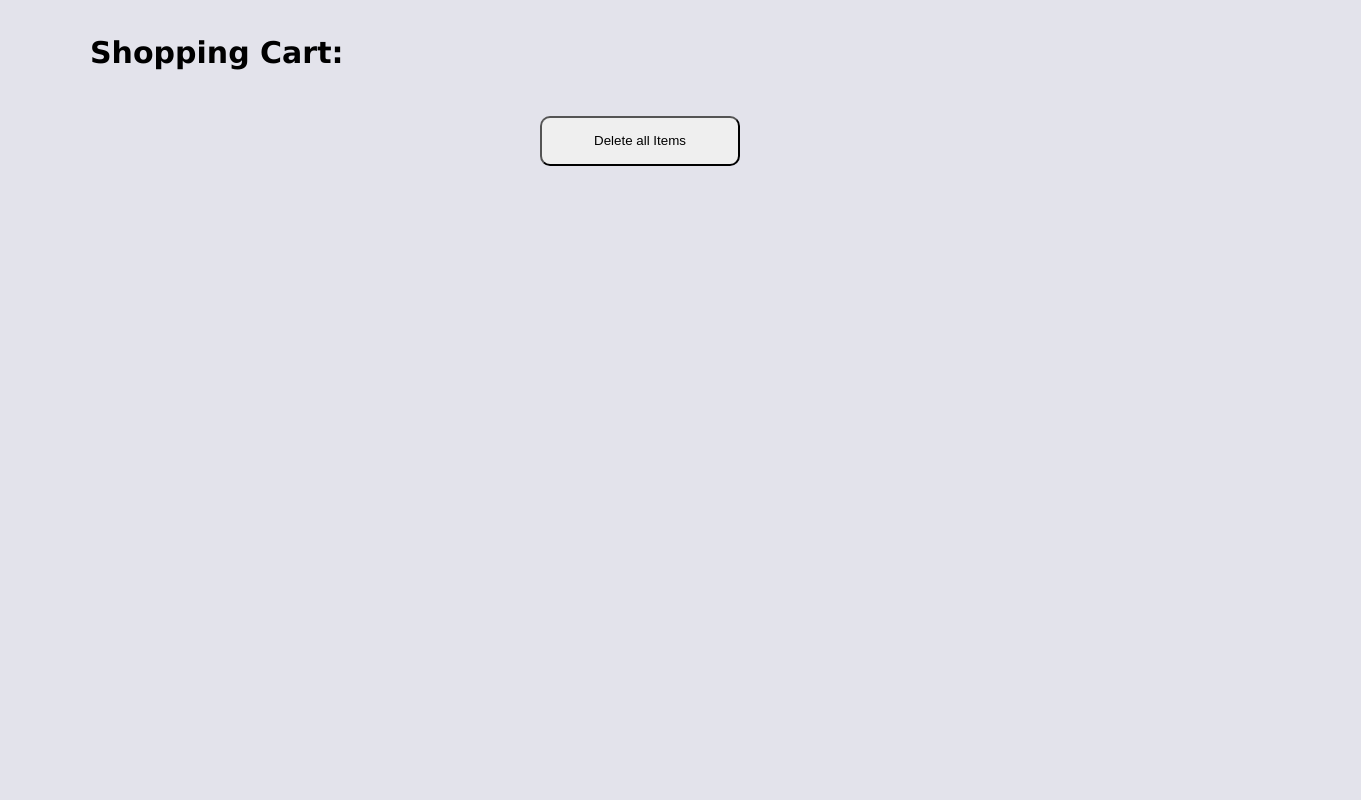
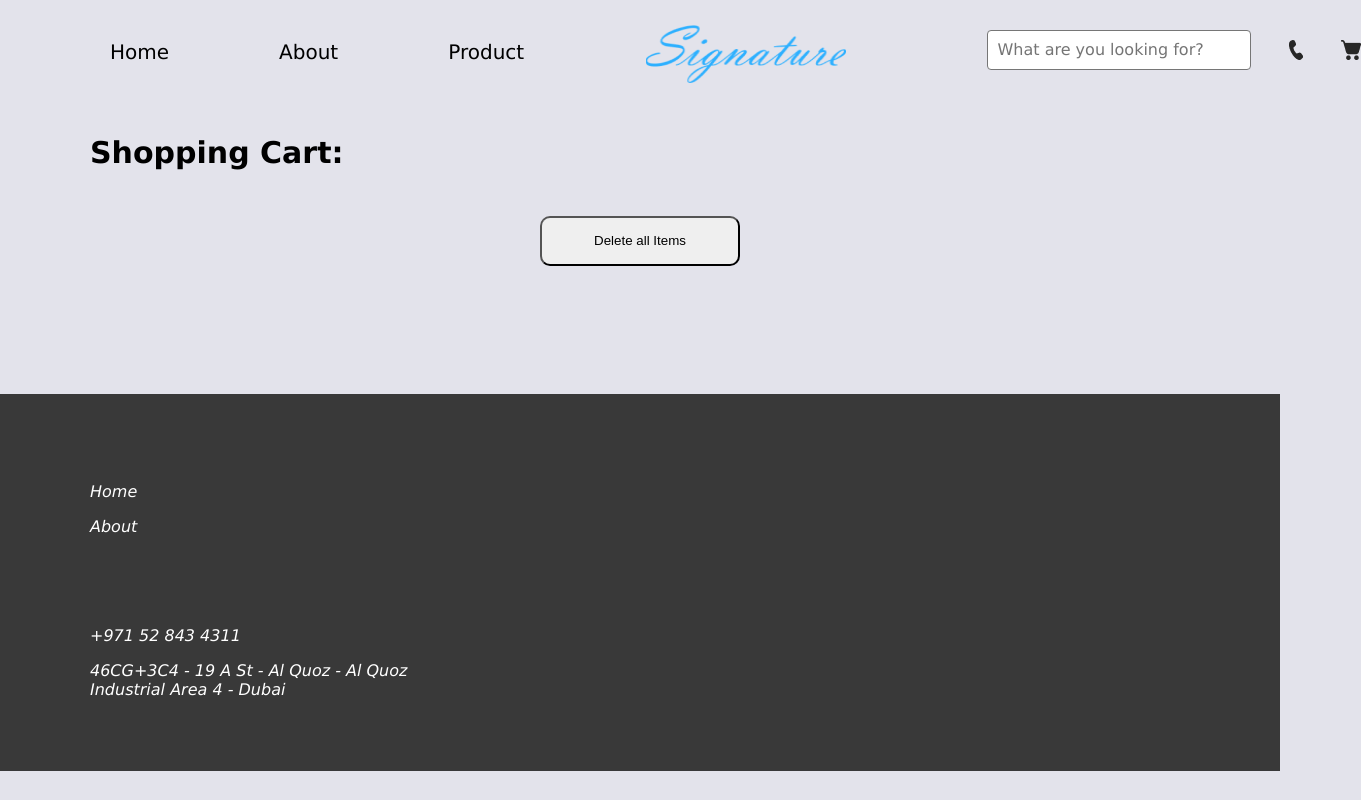
Before and after one commit to Faizaan-Nasir/ShopOnline, a plain HTML site: page src/cart.html in a window 1280 px wide. Shown: the whole page, 1361 px wide, since content can reach past the window. Drawn offline with Linux system fonts and the light colour scheme.

Commit message:
just a little basic addition (going back from cart), tanmeen will make proper design

```diff
--- a/src/cart.html
+++ b/src/cart.html
@@ -10,9 +10,42 @@
 </head>
 
 <body>
+    <nav>
+        <a href="./index.html" style="text-decoration:none; color: black;" class="btn">Home</a>
+        <div class="btn">About</div>
+        <a href="./index.html#contact" style="text-decoration:none; color: black;" class="btn">Product</a>
+        <div class="logo-div">
+            <img src="./public/Signature 1.png" class="logo" />
+        </div>
+        <div class="search-div">
+            <textarea id="search" cols="30" rows="1" class="search" placeholder="What are you looking for?"></textarea>
+        </div>
+        <a class="icon-div" href="#contact"><img src="./public/call.png" class="call" /></a>
+        <a href="./cart.html" class="icon-div">
+            <img src="./public/shop.png" class="shop" />
+        </a>
+    </nav>
+
     <h1 class="subheading">Shopping Cart:</h1>
     <div id="display-cart"></div>
     <div class="btn-container"><button onclick="eraseCart()" class="btn-del">Delete all Items</button></div>
+    <footer>
+        <div class="footer-container">
+            <div id="footer-links-grp1">
+                <div class="footer-links-1">Home</div>
+                <div class="footer-links-1">About</div>
+            </div>
+            <div id="footer-links-grp2">
+                <div class="footer-links-2">+971 52 843 4311</div>
+                <a href="https://goo.gl/maps/DSRK89GQXCTkbqw47">
+                    <div class="footer-links-2">
+                        46CG+3C4 - 19 A St - Al Quoz - Al Quoz
+                        Industrial Area 4 - Dubai
+                    </div>
+                </a>
+            </div>
+        </div>
+    </footer>
 </body>
 <script src="./script/cart.js"></script>
 <script>
```
